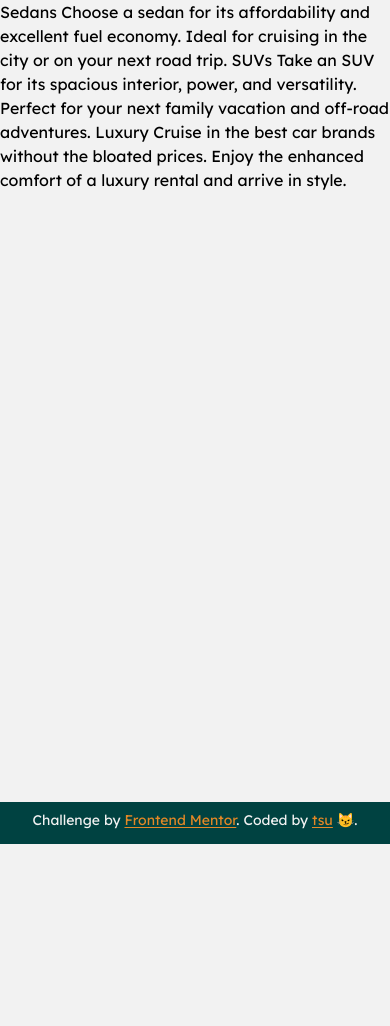
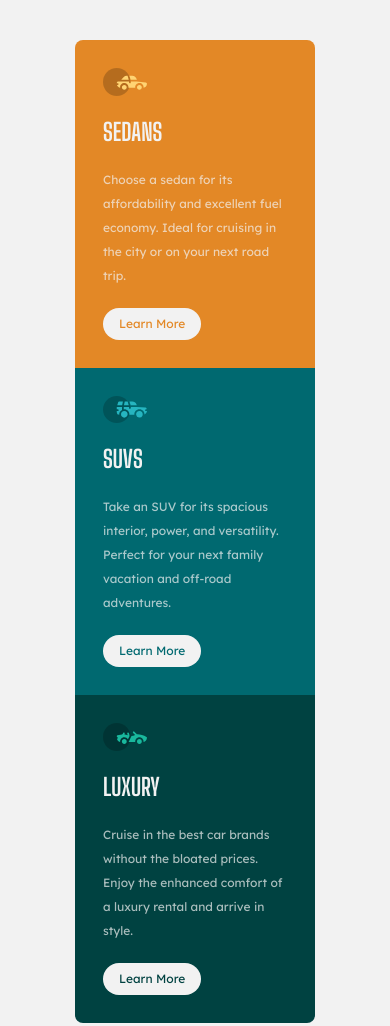
Before and after one commit to tsuramii/3-column-preview-card-component-main, a website: page index.html in a window 390 px wide. Shown: the top 1026 px of the page. Before the commit the page ends 844 px from the top, so only its background shows below. Drawn offline with Linux system fonts and the light colour scheme.

Commit message:
Add mobile design

```diff
--- a/index.html
+++ b/index.html
@@ -18,26 +18,38 @@
 </head>
 
 <body class=" bg-verylightgray font-lexenddeca">
-  <main class="min-h-[95vh]">
-    Sedans
-    Choose a sedan for its affordability and excellent fuel economy. Ideal for cruising in the city
-    or on your next road trip.
-
-    SUVs
-    Take an SUV for its spacious interior, power, and versatility. Perfect for your next family vacation
-    and off-road adventures.
-
-    Luxury
-    Cruise in the best car brands without the bloated prices. Enjoy the enhanced comfort of a luxury
-    rental and arrive in style.
+  <main class="min-h-[95vh] flex items-center justify-center">
+    <ul class="flex flex-col max-w-[15rem] m-10 text-verylightgray rounded-lg [&>li]:p-7 [&>li>img]:w-11 [&>li>h1]:my-5 [&>li>h1]:font-bigshouldersdisplay [&>li>h1]:text-2xl [&>li>p]:text-xs [&>li>p]:text-verylightgray/70 [&>li>p]:leading-6 [&>li>button]:bg-verylightgray [&>li>button]:py-2 [&>li>button]:px-4 [&>li>button]:mt-5 [&>li>button]:text-xs [&>li>button]:rounded-2xl">
+      <li class="bg-brightorange rounded-t-lg">
+        <img src="./images/icon-sedans.svg" alt="Sedans Icon">
+        <h1>SEDANS</h1>
+        <p>Choose a sedan for its affordability and excellent fuel economy. Ideal for cruising in the city
+          or on your next road trip.</p>
+        <button class="text-brightorange">Learn More</button>
+      </li>
+      <li class="bg-darkcyan">
+        <img src="./images/icon-suvs.svg" alt="SUV Icon">
+        <h1>SUVS</h1>
+        <p>Take an SUV for its spacious interior, power, and versatility. Perfect for your next family vacation
+          and off-road adventures.</p>
+        <button class="text-darkcyan">Learn More</button>
+      </li>
+      <li class="bg-verydarkcyan rounded-b-lg">
+        <img src="./images/icon-luxury.svg" alt="Luxury car Icon">
+        <h1>LUXURY</h1>
+        <p>Cruise in the best car brands without the bloated prices. Enjoy the enhanced comfort of a luxury
+          rental and arrive in style.</p>
+        <button class="text-verydarkcyan">Learn More</button>
+      </li>
+    </ul>
   </main>
   <footer class="text-center pt-2 text-sm min-h-[5vh] text-verylightgray [&>a]:text-brightorange bg-verydarkcyan">
     Challenge by
     <a href="https://www.frontendmentor.io?ref=challenge" target="_blank"
-      class="underline underline-offset-2 transition-colors hover:text-cyan">Frontend
+      class="underline underline-offset-2 transition-colors hover:text-brightorange/80">Frontend
       Mentor</a>. Coded by
     <a href="https://linkedin.com/in/luca-di-marco" target="_blank"
-      class="underline underline-offset-2 transition-colors hover:text-cyan">tsu</a> 😼.
+      class="underline underline-offset-2 transition-colors hover:text-brightorange/80">tsu</a> 😼.
   </footer>
 
 </body>
```
Also changed, not shown: output.css.
